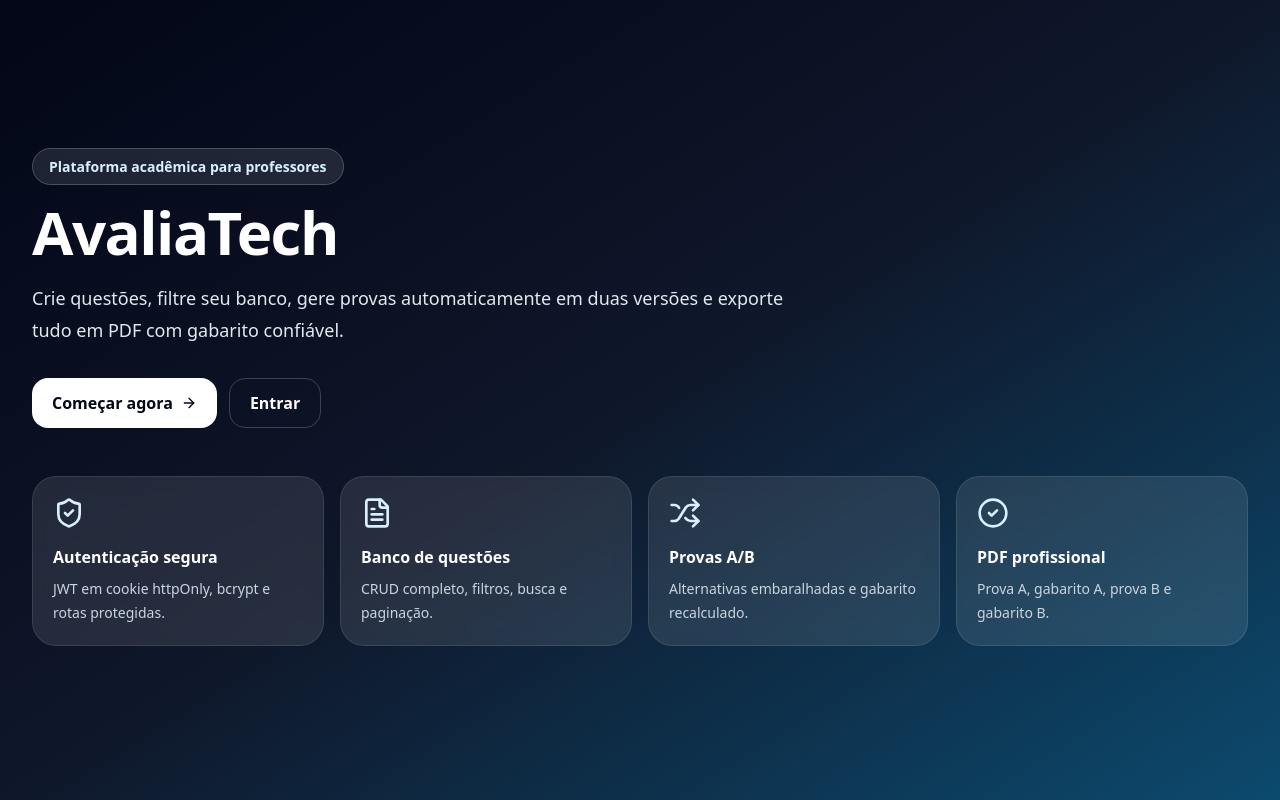
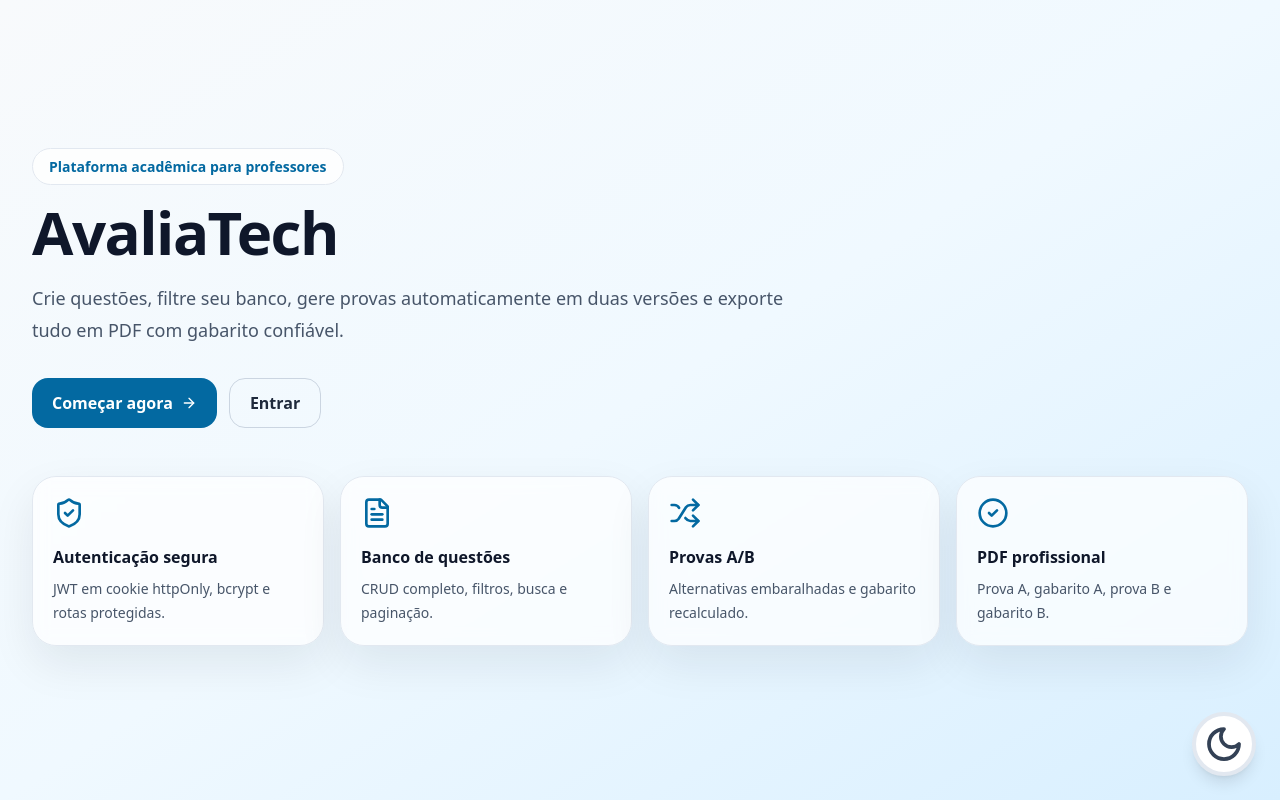
Before and after one commit to diegoabreu157cl3b3r-source/avaliatech, a Next.js app: page / in a window 1280 px wide. Built offline with nearby package versions, Linux system fonts and the light colour scheme.

Commit message:
feat: adiciona alternador de tema global

```diff
--- a/app/globals.css
+++ b/app/globals.css
@@ -18,6 +18,39 @@ body {
   min-height: 100vh;
   background: #f8fafc;
   color: #0f172a;
+}
+
+html.dark body,
+html.dark .bg-slate-50 {
+  background-color: #0f172a;
+}
+
+html.dark .bg-white {
+  background-color: #1e293b;
+}
+
+html.dark .bg-white\/90 {
+  background-color: rgb(30 41 59 / 0.9);
+}
+
+html.dark .border-slate-200 {
+  border-color: #475569;
+}
+
+html.dark .text-slate-900,
+html.dark .text-slate-700 {
+  color: #f8fafc;
+}
+
+html.dark .text-slate-600,
+html.dark .text-slate-500,
+html.dark .text-slate-400 {
+  color: #cbd5e1;
+}
+
+html.dark .bg-slate-100,
+html.dark .hover\:bg-slate-50:hover {
+  background-color: #334155;
 }
 
 input,
--- a/app/layout.tsx
+++ b/app/layout.tsx
@@ -1,4 +1,5 @@
 import type { Metadata } from "next";
+import { ThemeToggle } from "@/components/ui/ThemeToggle";
 import "./globals.css";
 
 export const metadata: Metadata = {
@@ -9,7 +10,10 @@ export const metadata: Metadata = {
 export default function RootLayout({ children }: Readonly<{ children: React.ReactNode }>) {
   return (
     <html lang="pt-BR">
-      <body>{children}</body>
+      <body>
+        {children}
+        <ThemeToggle />
+      </body>
     </html>
   );
 }
--- a/app/page.tsx
+++ b/app/page.tsx
@@ -10,10 +10,10 @@ const features = [
 
 export default function HomePage() {
   return (
-    <main className="min-h-screen bg-gradient-to-br from-slate-950 via-slate-900 to-brand-900 text-white">
+    <main className="min-h-screen bg-gradient-to-br from-slate-50 via-sky-50 to-brand-100 text-slate-900 dark:from-slate-950 dark:via-slate-900 dark:to-brand-900 dark:text-white">
       <section className="container-app flex min-h-screen flex-col justify-center py-10">
         <div className="max-w-3xl">
-          <span className="rounded-full border border-white/20 bg-white/10 px-4 py-2 text-sm font-semibold text-brand-100">
+          <span className="rounded-full border border-slate-200 bg-white/80 px-4 py-2 text-sm font-semibold text-brand-700 dark:border-white/20 dark:bg-white/10 dark:text-brand-100">
             Plataforma acadêmica para professores
           </span>
 
@@ -21,15 +21,15 @@ export default function HomePage() {
             AvaliaTech
           </h1>
 
-          <p className="mt-5 text-lg leading-8 text-slate-200">
+          <p className="mt-5 text-lg leading-8 text-slate-600 dark:text-slate-200">
             Crie questões, filtre seu banco, gere provas automaticamente em duas versões e exporte tudo em PDF com gabarito confiável.
           </p>
 
           <div className="mt-8 flex flex-col gap-3 sm:flex-row">
-            <Link href="/cadastro" className="inline-flex items-center justify-center rounded-2xl bg-white px-5 py-3 font-bold text-slate-950 transition hover:bg-brand-100">
+            <Link href="/cadastro" className="inline-flex items-center justify-center rounded-2xl bg-brand-700 px-5 py-3 font-bold text-white transition hover:bg-brand-600 dark:bg-white dark:text-slate-950 dark:hover:bg-brand-100">
               Começar agora <ArrowRight className="ml-2 h-4 w-4" />
             </Link>
-            <Link href="/login" className="inline-flex items-center justify-center rounded-2xl border border-white/20 px-5 py-3 font-bold text-white transition hover:bg-white/10">
+            <Link href="/login" className="inline-flex items-center justify-center rounded-2xl border border-slate-300 px-5 py-3 font-bold text-slate-800 transition hover:bg-white/70 dark:border-white/20 dark:text-white dark:hover:bg-white/10">
               Entrar
             </Link>
           </div>
@@ -39,10 +39,10 @@ export default function HomePage() {
           {features.map((feature) => {
             const Icon = feature.icon;
             return (
-              <article key={feature.title} className="rounded-3xl border border-white/10 bg-white/10 p-5 backdrop-blur">
-                <Icon className="h-8 w-8 text-brand-100" />
+              <article key={feature.title} className="rounded-3xl border border-slate-200 bg-white/70 p-5 shadow-soft backdrop-blur dark:border-white/10 dark:bg-white/10 dark:shadow-none">
+                <Icon className="h-8 w-8 text-brand-700 dark:text-brand-100" />
                 <h2 className="mt-4 font-bold">{feature.title}</h2>
-                <p className="mt-2 text-sm leading-6 text-slate-300">{feature.description}</p>
+                <p className="mt-2 text-sm leading-6 text-slate-600 dark:text-slate-300">{feature.description}</p>
               </article>
             );
           })}
--- /dev/null
+++ b/components/ui/ThemeToggle.tsx
@@ -0,0 +1,43 @@
+"use client";
+
+import { Moon, Sun } from "lucide-react";
+import { useEffect, useState } from "react";
+
+type Theme = "light" | "dark";
+
+function applyTheme(theme: Theme) {
+  document.documentElement.classList.toggle("dark", theme === "dark");
+  document.documentElement.style.colorScheme = theme;
+}
+
+export function ThemeToggle() {
+  const [theme, setTheme] = useState<Theme>("light");
+  const [isReady, setIsReady] = useState(false);
+
+  useEffect(() => {
+    applyTheme("light");
+    setIsReady(true);
+  }, []);
+
+  function toggleTheme() {
+    const nextTheme = theme === "light" ? "dark" : "light";
+    setTheme(nextTheme);
+    applyTheme(nextTheme);
+  }
+
+  const isDark = theme === "dark";
+  const Icon = isDark ? Sun : Moon;
+  const label = isDark ? "Ativar tema claro" : "Ativar tema escuro";
+
+  return (
+    <button
+      type="button"
+      aria-label={label}
+      title={label}
+      onClick={toggleTheme}
+      className="fixed bottom-6 right-6 z-50 inline-flex h-16 w-16 items-center justify-center rounded-full border-4 border-slate-200 bg-white text-slate-700 shadow-lg transition hover:scale-105 hover:bg-slate-50 focus:outline-none focus:ring-4 focus:ring-brand-200 dark:border-slate-600 dark:bg-slate-800 dark:text-yellow-300 dark:hover:bg-slate-700"
+    >
+      {isReady && <Icon className="h-10 w-10" strokeWidth={2.25} />}
+    </button>
+  );
+}
--- a/tailwind.config.ts
+++ b/tailwind.config.ts
@@ -1,6 +1,7 @@
 import type { Config } from "tailwindcss";
 
 const config: Config = {
+  darkMode: "class",
   content: [
     "./app/**/*.{js,ts,jsx,tsx,mdx}",
     "./components/**/*.{js,ts,jsx,tsx,mdx}",
```
